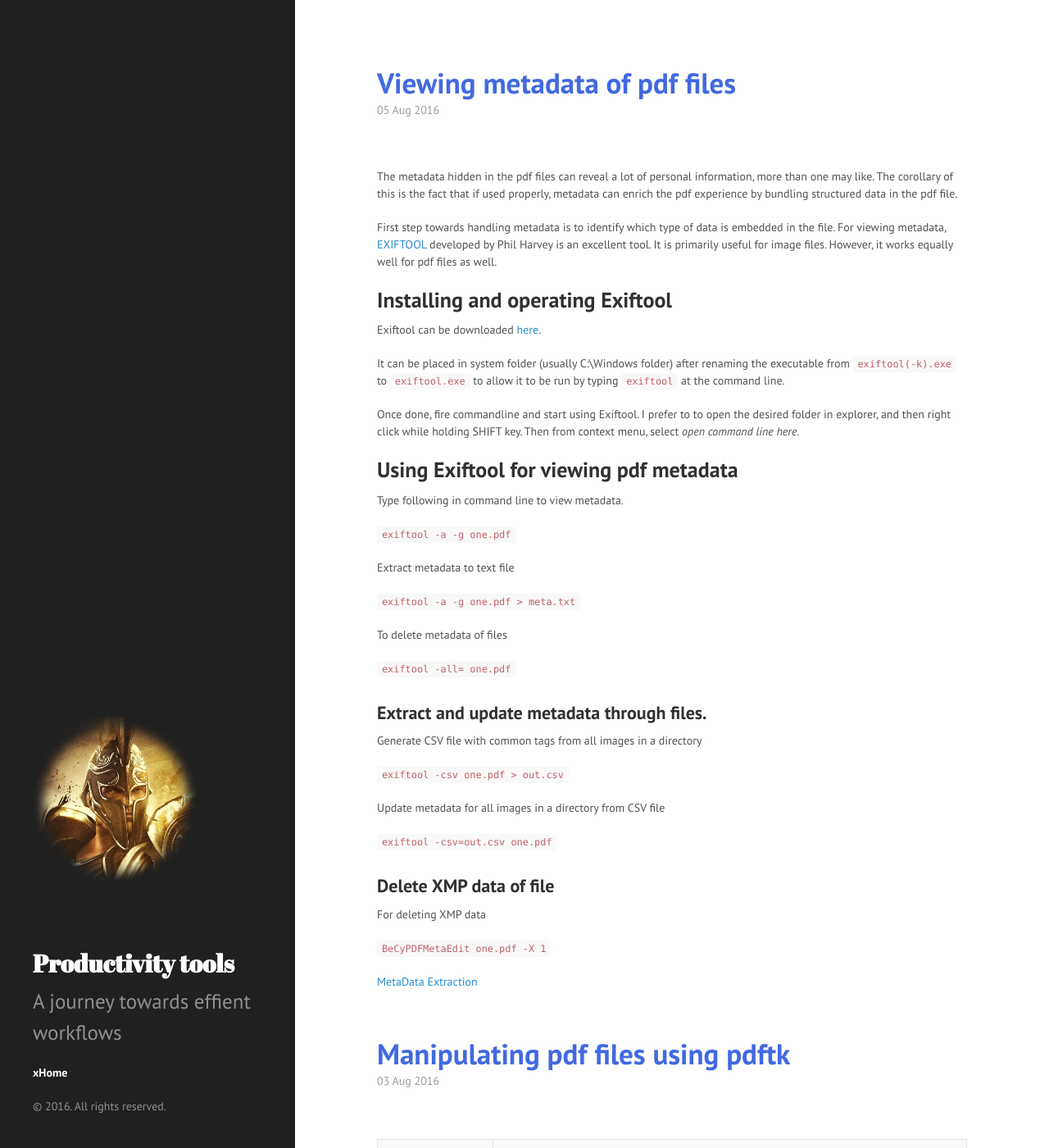
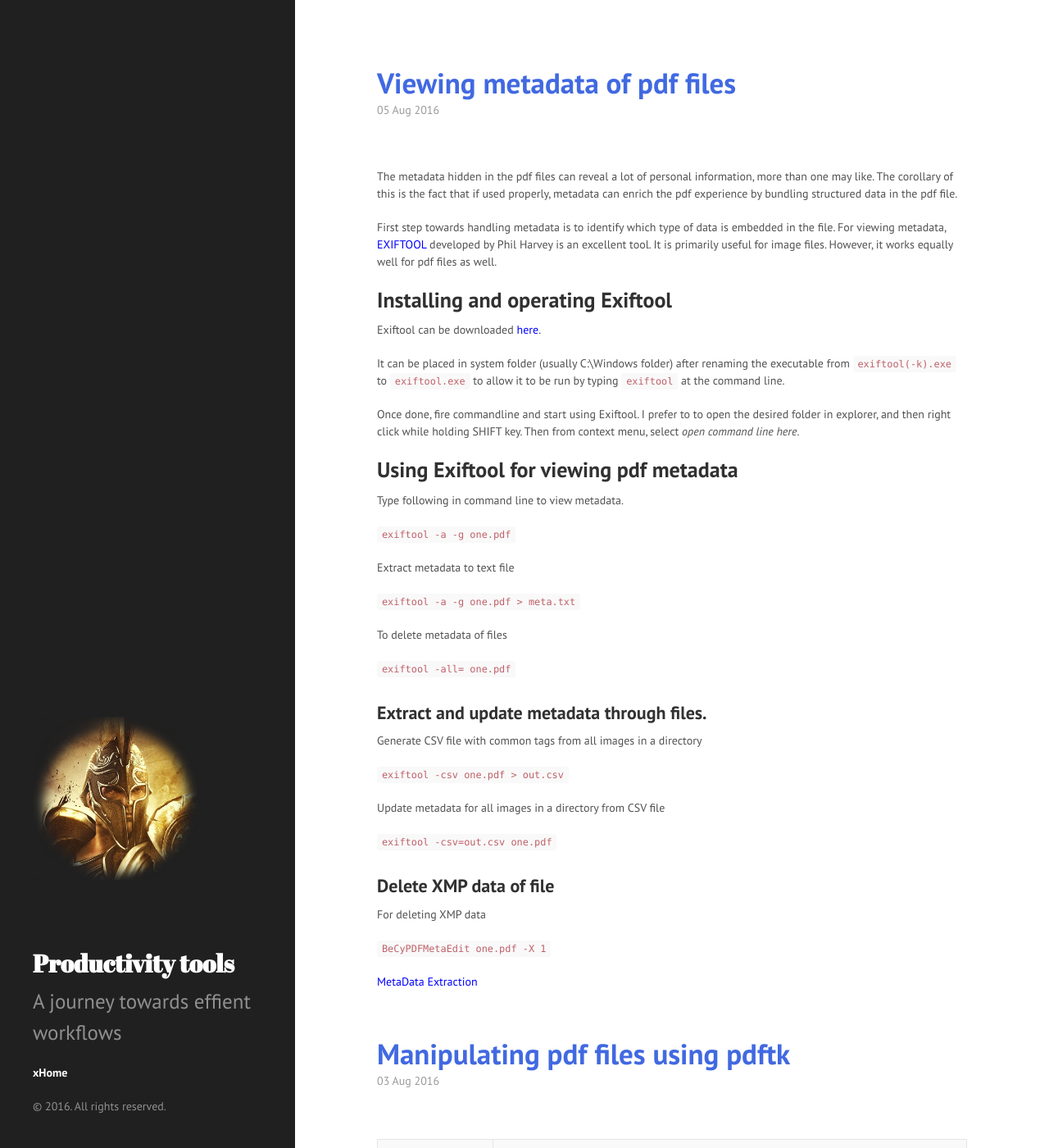
Before and after one commit to MaheshTK/MaheshTK.github.io, a Jekyll site: the page built from index.html, in a window 1280 px wide and 1400 px high. Shown: the whole window at 82% size. Built offline with Jekyll 4.4.1, drawn with Linux system fonts in a browser that asks for light colours; the list of posts is cut into pages by our own code; grey boxes are pictures that could not be loaded.

Commit message:
Update poole.css

```diff
--- a/public/css/poole.css
+++ b/public/css/poole.css
@@ -68,7 +68,7 @@ body {
 
 /* No `:visited` state is required by default (browsers will use `a`) */
 a {
-  color: #268bd2;
+  color: #0000FF; /*#268bd2;*/
   text-decoration: none;
 }
 /* `:focus` is linked to `:hover` for basic accessibility */
@@ -310,7 +310,7 @@ tbody tr:nth-child(odd) th {
 .page-title,
 .post-title,
 .post-title a {
-  color: #4169E1 /*#303030;*/
+  color: #4169E1; /*#303030;*/
 }
 .page-title,
 .post-title {
```
